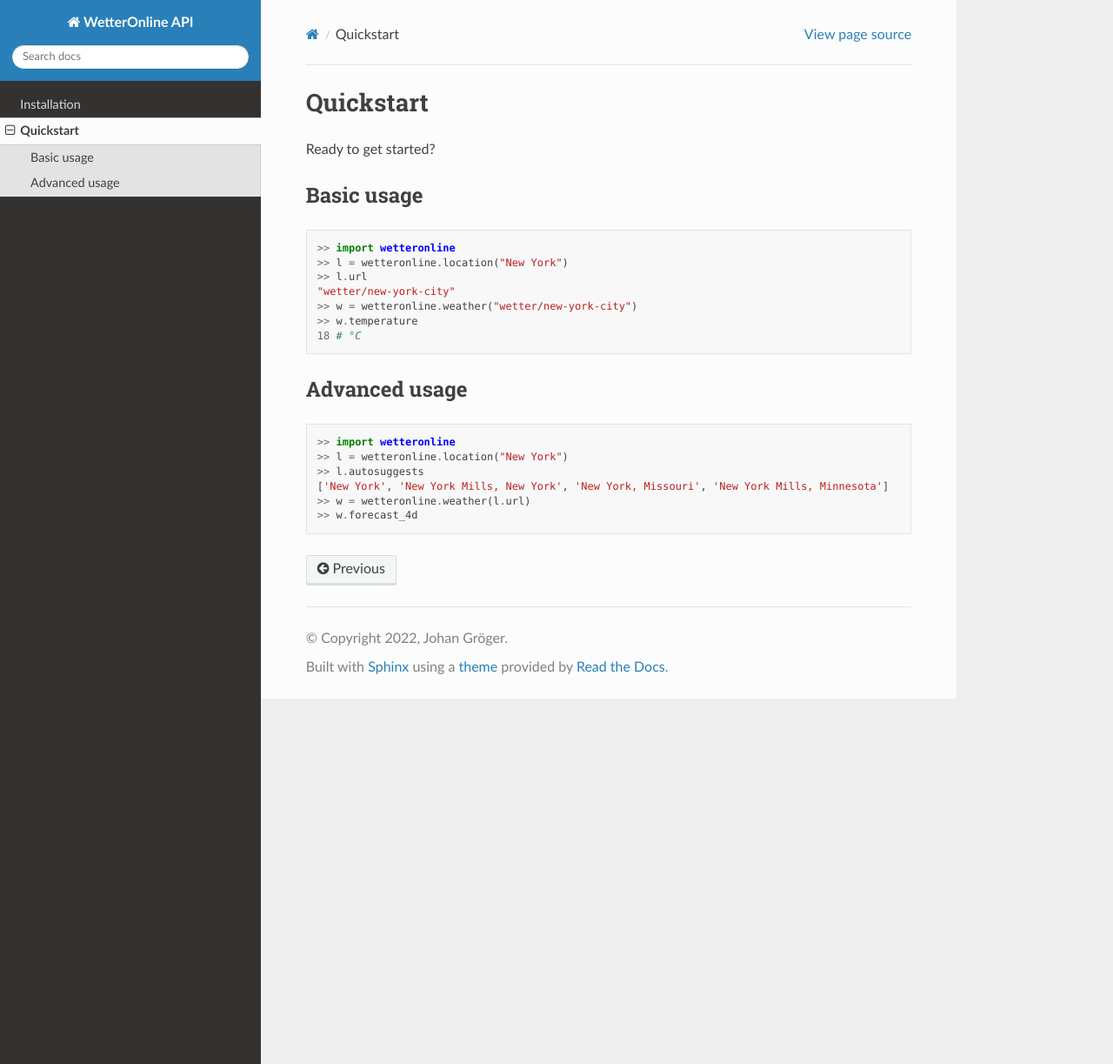
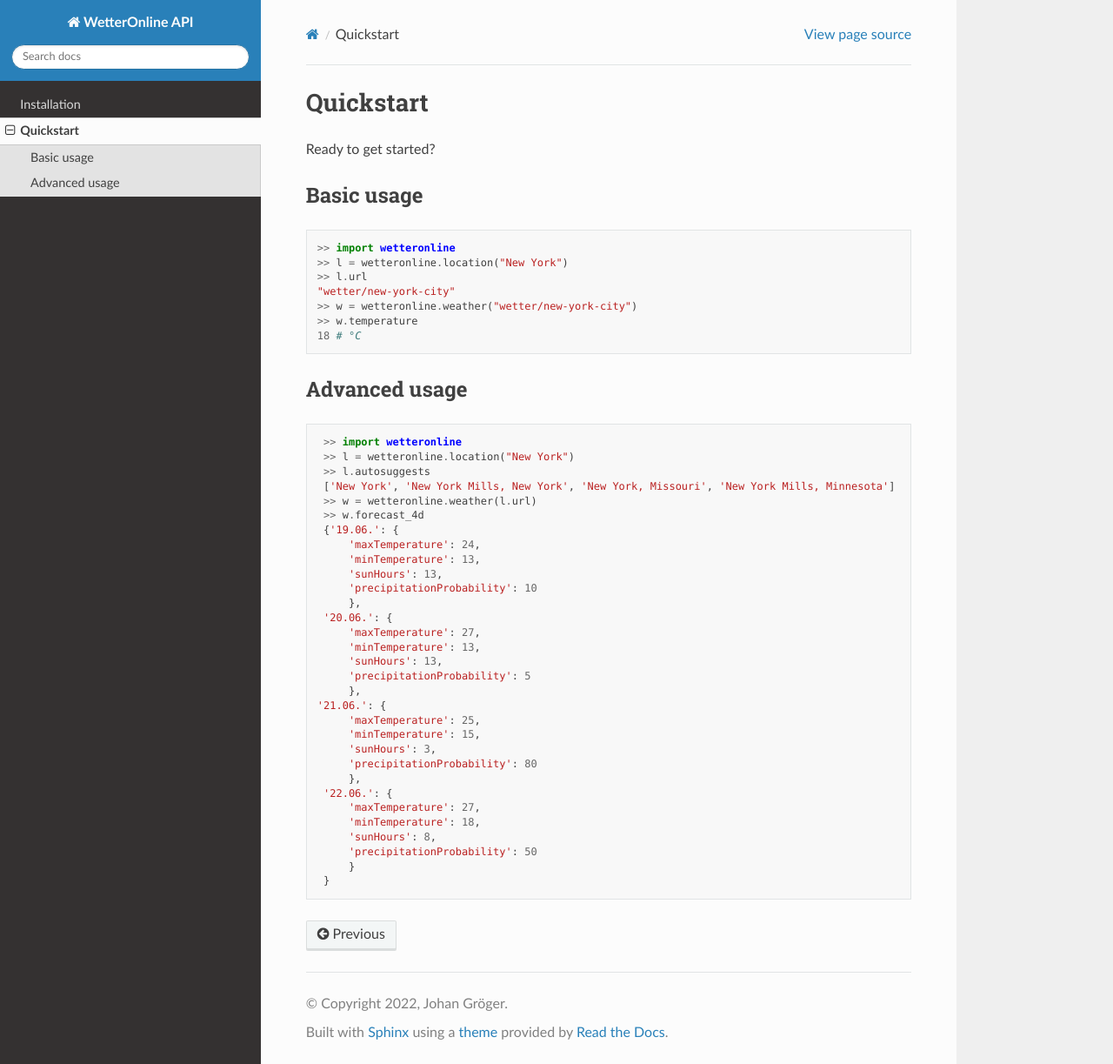
Before and after one commit to johangroe/wetteronline-api, a Sphinx documentation site: the page built from docs/source/quickstart.rst, in a window 1280 px wide and 1223 px high. Shown: the whole window at 87% size. Built offline with Sphinx 7.4.7 and the Read the Docs theme 2.0.0, drawn with Linux system fonts in a browser that asks for light colours.

Commit message:
Update quickstart.rst

```diff
--- a/docs/source/quickstart.rst
+++ b/docs/source/quickstart.rst
@@ -29,7 +29,7 @@
     ['New York', 'New York Mills, New York', 'New York, Missouri', 'New York Mills, Minnesota']
     >> w = wetteronline.weather(l.url)
     >> w.forecast_4d
-..    {'19.06.': {
+    {'19.06.': {
         'maxTemperature': 24,
         'minTemperature': 13,
         'sunHours': 13,
```
